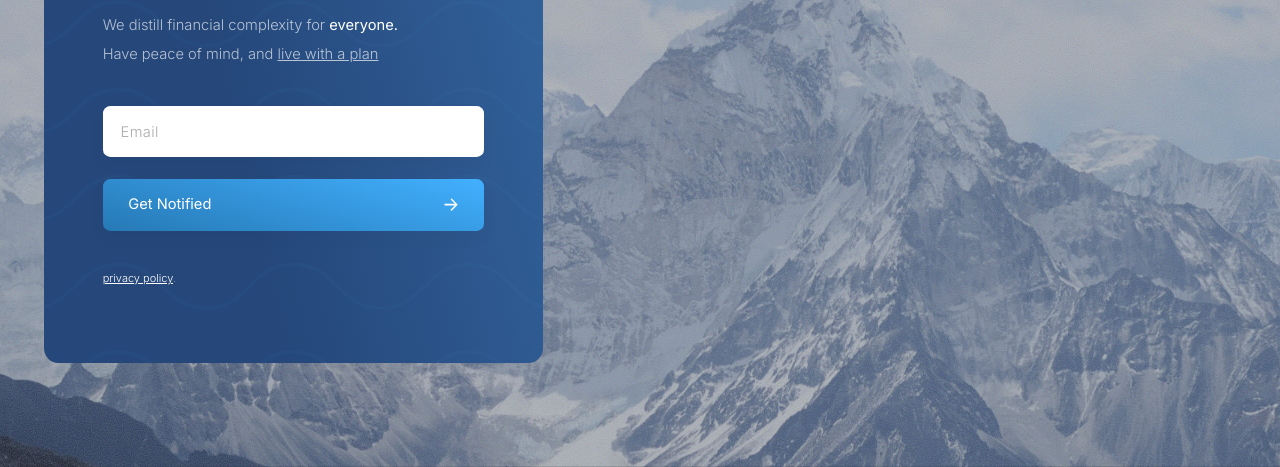
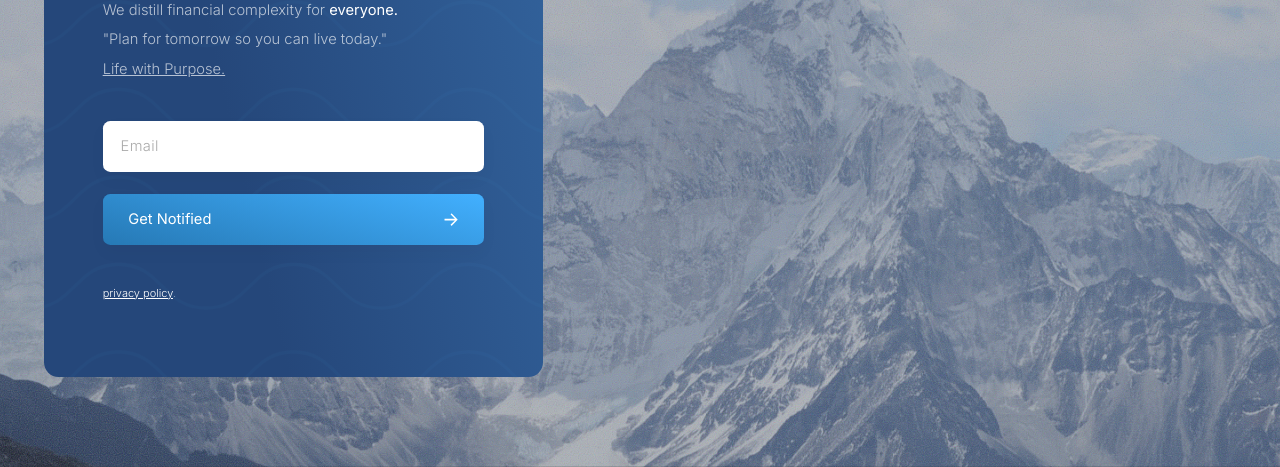
Before and after one commit to ddg4422/domain-lwap, a plain HTML site: page index.html in a window 1280 px wide. Shown: the part 333-800 px from the top of the page. Drawn offline with Linux system fonts and the light colour scheme; a web font is replaced by a local one.

Commit message:
Testing process with a little text change...

```diff
--- a/index.html
+++ b/index.html
@@ -26,7 +26,7 @@
 										<span class="frame"><img src="assets/images/image01.jpg" alt="" /></span>
 									</div>
 									<h1 id="text02" class="style1">Coming <u>Soon</u></h1>
-									<p id="text03" class="style2">We distill financial complexity for <strong>everyone.</strong> <br>Have peace of mind, and <u>live with a plan</u></p>
+									<p id="text03" class="style2"><span class="p">We distill financial complexity for <strong>everyone.</strong><br />&quot;Plan for tomorrow so you can live today.&quot;<br /><u>Life with Purpose.</u></span></p>
 									<form id="form01" method="post" action="#" class="style1">
 										<div class="inner">
 											<div class="field">
```
